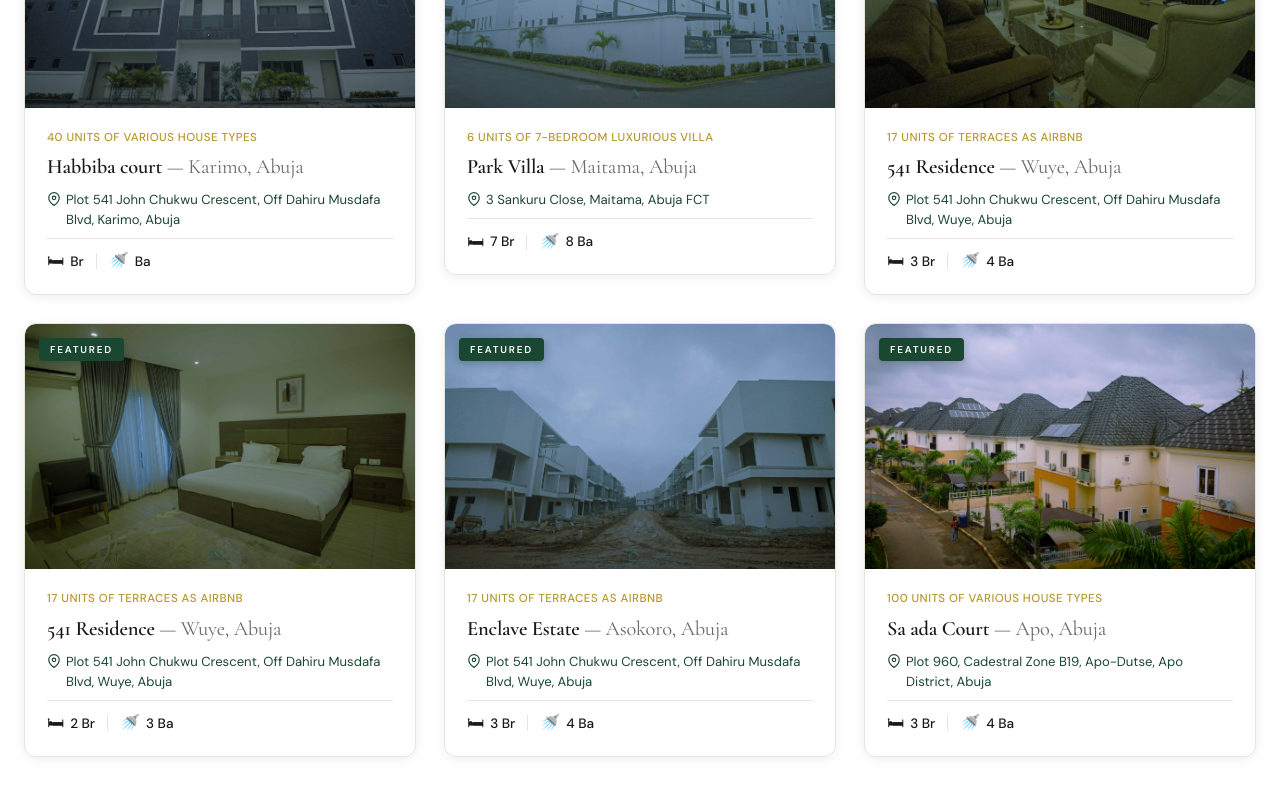
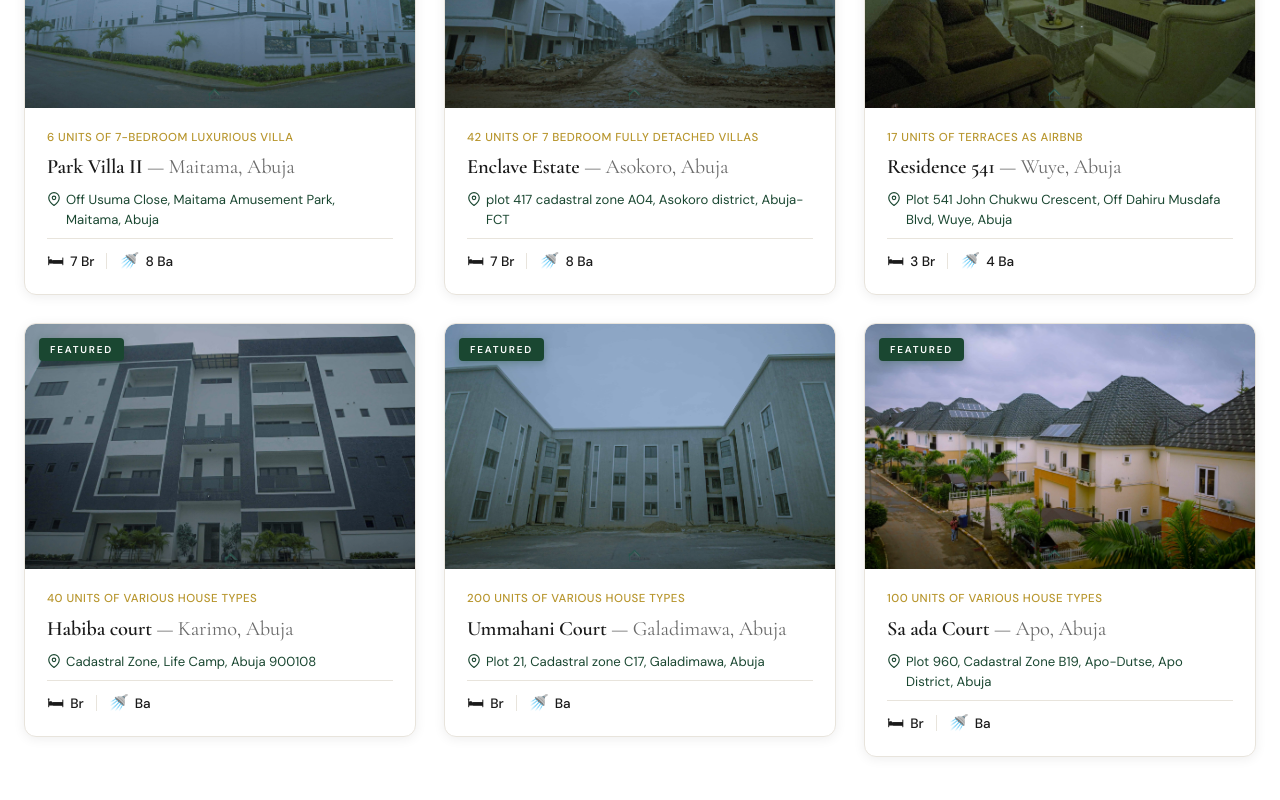
Before and after one commit to Wutdeajala/jerome-git-test, a React (Vite) app: page / in a window 1280 px wide. Shown: the part 1220-2020 px from the top of the page. Built offline with nearby package versions, Linux system fonts and the light colour scheme.

Commit message:
fix: adress and co

```diff
--- a/src/communities/ParkVilla.jsx
+++ b/src/communities/ParkVilla.jsx
@@ -16,17 +16,15 @@ import img8 from "../assets/images/proper/parkvillaI3.jpg";
 /* ─── DATA ─── */
 
 const amenities = [
-  { Icon: Trees,         label: "Children's Playground", desc: "Dedicated play areas within landscaped grounds" },
   { Icon: ShieldCheck,   label: "24/7 Security",          desc: "Manned gates, CCTV and perimeter patrols" },
   { Icon: Footprints,    label: "Walking Paths",           desc: "Scenic paved walkways throughout the estate" },
-  { Icon: Zap,           label: "Backup Power",            desc: "Uninterrupted power supply for every unit" },
   { Icon: ParkingCircle, label: "Ample Parking",           desc: "Dedicated bays plus visitor parking" },
   { Icon: Fence,         label: "Fenced & Private",        desc: "Each villa sits within its own gated compound" },
 ];
 
 const PROPERTIES = [
-  "Park Villa — Maitama, Abuja",
-  "Park Villas II — Maitama, Abuja",
+  "Park Villa II — Maitama, Abuja",
+  "Park Villas III — Maitama, Abuja",
   "541 Residence — Wuye, Abuja",
   "Enclave Estate — Asokoro, Abuja",
   "Saada Court — Apo Resettlement, Abuja",
@@ -88,7 +86,7 @@ const InterestModal = ({ onClose, onSuccess }) => {
       message:  sanitiseMessage(form.message),
     };
     try {
-      const res = await fetch("/api/register-interest", {
+      const res = await fetch("https://jerome-bima-backend.onrender.com", {
         method: "POST",
         headers: { "Content-Type": "application/json" },
         body: JSON.stringify(payload),
@@ -123,7 +121,7 @@ const InterestModal = ({ onClose, onSuccess }) => {
           <div className={`ri-field${errors.name ? " ri-field--error" : ""}`}>
             <label htmlFor="ri-name">Full Name <span aria-hidden="true">*</span></label>
             <input
-              id="ri-name" ref={firstFieldRef} type="text"
+              id="ri-name" name= "name" ref={firstFieldRef} type="text"
               placeholder="e.g. Amina Bello" value={form.name}
               onChange={handleChange("name")} autoComplete="name" maxLength={80} required
             />
@@ -133,7 +131,7 @@ const InterestModal = ({ onClose, onSuccess }) => {
           <div className={`ri-field${errors.email ? " ri-field--error" : ""}`}>
             <label htmlFor="ri-email">Email Address <span aria-hidden="true">*</span></label>
             <input
-              id="ri-email" type="email" placeholder="e.g. amina@example.com"
+              id="ri-email" name= "email" type="email" placeholder="e.g. amina@example.com"
               value={form.email} onChange={handleChange("email")}
               autoComplete="email" maxLength={254} required
             />
@@ -143,7 +141,7 @@ const InterestModal = ({ onClose, onSuccess }) => {
           <div className={`ri-field${errors.property ? " ri-field--error" : ""}`}>
             <label htmlFor="ri-property">Property of Interest <span aria-hidden="true">*</span></label>
             <div className="ri-select-wrap">
-              <select id="ri-property" value={form.property} onChange={handleChange("property")} required>
+              <select id="ri-property" name= "property" value={form.property} onChange={handleChange("property")} required>
                 <option value="" disabled>Select a property…</option>
                 {PROPERTIES.map((p) => <option key={p} value={p}>{p}</option>)}
               </select>
@@ -157,6 +155,7 @@ const InterestModal = ({ onClose, onSuccess }) => {
             </label>
             <textarea
               id="ri-message"
+              name= "message"
               placeholder="Preferred unit size, dates, any questions…"
               value={form.message} onChange={handleChange("message")} rows={4} maxLength={1000}
             />
@@ -370,7 +369,7 @@ const ParkVilla = () => {
         <div className="pv-hero__overlay" />
         <div className="pv-hero__content">
           <p className="pv-hero__eyebrow">Maitama · Abuja</p>
-          <h1 className="pv-hero__title">Park Villa</h1>
+          <h1 className="pv-hero__title">Park Villa II</h1>
           <p className="pv-hero__tagline">Luxurious Villas</p>
         </div>
         <div className="pv-scroll-indicator"><span /></div>
@@ -381,7 +380,7 @@ const ParkVilla = () => {
         <div className="pv-overview__badge">Overview</div>
         <h2 className="pv-overview__heading">A Residence Beyond Compare</h2>
         <p className="pv-overview__body">
-          Park Villa is an exclusive collection of six meticulously crafted 7-bedroom
+          Park Villa II is an exclusive collection of six meticulously crafted 7-bedroom
           detached villas nestled in the heart of Maitama — Abuja's most prestigious
           address. Set between the IBB International Golf &amp; Country Club and the
           Maitama Amusement Park, each villa is a masterclass in architectural refinement,
@@ -418,7 +417,7 @@ const ParkVilla = () => {
       <section className="pv-gallery container fade-in">
         <div className="pv-section-header">
           <div className="pv-overview__badge">Gallery</div>
-          <h2>Inside Park Villa</h2>
+          <h2>Inside Park Villa II</h2>
         </div>
 
         {/*
@@ -489,7 +488,7 @@ const ParkVilla = () => {
       {/* ── STICKY BAR ── */}
       {showSticky && (
         <div className="pv-sticky-cta">
-          <span className="pv-sticky-cta__name">Park Villa</span>
+          <span className="pv-sticky-cta__name">Park Villa II </span>
           <button className="pv-sticky-cta__btn" onClick={openModal}>
             Register Interest
           </button>
--- a/src/communities/Residence541.jsx
+++ b/src/communities/Residence541.jsx
@@ -121,7 +121,7 @@ const InterestModal = ({ onClose, onSuccess }) => {
     };
 
     try {
-      const res = await fetch("/api/register-interest", {
+      const res = await fetch("https://jerome-bima-backend.onrender.com", {
         method: "POST",
         headers: { "Content-Type": "application/json" },
         body: JSON.stringify(payload),
@@ -159,7 +159,7 @@ const InterestModal = ({ onClose, onSuccess }) => {
           <div className={`ri-field${errors.name ? " ri-field--error" : ""}`}>
             <label htmlFor="ri-name">Full Name <span aria-hidden="true">*</span></label>
             <input
-              id="ri-name" ref={firstFieldRef} type="text"
+              id="ri-name" name= "name" ref={firstFieldRef} type="text"
               placeholder="e.g. Amina Bello" value={form.name}
               onChange={handleChange("name")} autoComplete="name" maxLength={80} required
             />
@@ -169,7 +169,7 @@ const InterestModal = ({ onClose, onSuccess }) => {
           <div className={`ri-field${errors.email ? " ri-field--error" : ""}`}>
             <label htmlFor="ri-email">Email Address <span aria-hidden="true">*</span></label>
             <input
-              id="ri-email" type="email" placeholder="e.g. amina@example.com"
+              id="ri-email" name= "email" type="email" placeholder="e.g. amina@example.com"
               value={form.email} onChange={handleChange("email")}
               autoComplete="email" maxLength={254} required
             />
@@ -179,7 +179,7 @@ const InterestModal = ({ onClose, onSuccess }) => {
           <div className={`ri-field${errors.property ? " ri-field--error" : ""}`}>
             <label htmlFor="ri-property">Property of Interest <span aria-hidden="true">*</span></label>
             <div className="ri-select-wrap">
-              <select id="ri-property" value={form.property} onChange={handleChange("property")} required>
+              <select id="ri-property" name= "property" value={form.property} onChange={handleChange("property")} required>
                 <option value="" disabled>Select a property…</option>
                 {PROPERTIES.map((p) => <option key={p} value={p}>{p}</option>)}
               </select>
@@ -192,7 +192,7 @@ const InterestModal = ({ onClose, onSuccess }) => {
               Message <span className="ri-field__optional">(optional)</span>
             </label>
             <textarea
-              id="ri-message" placeholder="Preferred unit size, dates, any questions…"
+              id="ri-message" name= "message" placeholder="Preferred unit size, dates, any questions…"
               value={form.message} onChange={handleChange("message")} rows={4} maxLength={1000}
             />
             <span className="ri-field__count">{form.message.length} / 1000</span>
@@ -405,7 +405,7 @@ const Residence541 = () => {
         <div className="pv-hero__overlay" />
         <div className="pv-hero__content fade-in">
           <p className="pv-hero__eyebrow">Wuye · Abuja</p>
-          <h1 className="pv-hero__title">541 Residence</h1>
+          <h1 className="pv-hero__title">Residence 541</h1>
           <p className="pv-hero__tagline">16 Units of Premium Serviced Apartments</p>
         </div>
         <div className="pv-scroll-indicator"><span /></div>
@@ -548,7 +548,7 @@ const Residence541 = () => {
       {/* ── DYNAMIC ISLAND STICKY BAR ── */}
       {showSticky && (
         <div className="pv-sticky-cta">
-          <span className="pv-sticky-cta__name">541 Residence</span>
+          <span className="pv-sticky-cta__name">Residence 541</span>
           <button className="pv-sticky-cta__btn" onClick={openModal}>
             Register Interest
           </button>
--- a/src/components/FeaturedProperties.jsx
+++ b/src/components/FeaturedProperties.jsx
@@ -4,79 +4,70 @@ import { ArrowRight } from "lucide-react";
 import './FProps.css';
 
 import property1 from '../assets/images/proper/parkvillaI1.jpg';
-import property2 from '../assets/images/proper/541R3.jpg';
-import property8 from '../assets/images/proper/541R6.jpg';
+import property2 from '../assets/images/proper/541R6.jpg';
+import property8 from '../assets/images/proper/UMcourt6.jpg';
 import property3 from "../assets/images/proper/HBcourt1.jpg";
 import property5 from "../assets/images/proper/ECestate2.jpg";
 import property7 from "../assets/images/proper/Sa'ada4.jpg";
 // ─── Only Maitama & Wuye properties ───────────────────────────────────────────
 const properties = [
   {
+
     id: 1,
-    title: 'Habbiba court',
-    image: property3,
-    type: 'townhouse',
-    route: '/coming-soon',
-    subtitle: 'Karimo, Abuja',
-    availability: '40 units of various house types',
-    address: 'Plot 541 John Chukwu Crescent, Off Dahiru Musdafa Blvd, Karimo, Abuja',
-    mapUrl: 'https://www.google.com/maps/search/Plot+541+John+Chukwu+Crescent+Wuye+Abuja/@9.0653,7.4836,17z',
-    badge: 'FEATURED',
-  },
-  {
-    id: 2,
-    title: 'Park Villa',
+    title: 'Park Villa II',
     route: '/pvmabs',
     subtitle: 'Maitama, Abuja',
     availability: '6 units of 7-bedroom Luxurious villa',
-    address: '3 Sankuru Close, Maitama, Abuja FCT',
-    mapUrl:
-      'https://www.google.com/maps/search/3+Sankuru+Close+Maitama+Abuja/@9.086,7.4995,17z',
+    address: 'Off Usuma Close, Maitama Amusement Park, Maitama, Abuja',
     bedrooms: 7,
     bathrooms: 8,
     image: property1,
     badge: 'FEATURED',
   },
   {
+    id: 2,
+    title: 'Enclave Estate',
+    image: property5,
+    route: '/enclv',
+    subtitle: 'Asokoro, Abuja',
+    availability: '42 units of 7 bedroom fully detached Villas',
+    address: 'plot 417 cadastral zone A04, Asokoro district, Abuja-FCT',
+    bedrooms: 7,
+    bathrooms: 8,
+    badge: 'FEATURED',
+  },
+  {
     id: 3,
-    title: '541 Residence',
+    title: 'Residence 541',
     route: '/res541',
     subtitle: 'Wuye, Abuja',
     availability: '17 units of terraces as Airbnb',
     address: 'Plot 541 John Chukwu Crescent, Off Dahiru Musdafa Blvd, Wuye, Abuja',
-    mapUrl:
-      'https://www.google.com/maps/search/Plot+541+John+Chukwu+Crescent+Wuye+Abuja/@9.0653,7.4836,17z',
     bedrooms: 3,
     bathrooms: 4,
-    image: property8,
+    image: property2,
     badge: 'FEATURED',
   },
   {
     id: 4,
-    title: '541 Residence',
-    route: '/res541',
-    subtitle: 'Wuye, Abuja',
-    availability: '17 units of terraces as Airbnb',
-    address: 'Plot 541 John Chukwu Crescent, Off Dahiru Musdafa Blvd, Wuye, Abuja',
-    mapUrl:
-      'https://www.google.com/maps/search/Plot+541+John+Chukwu+Crescent+Wuye+Abuja/@9.0653,7.4836,17z',
-    bedrooms: 2,
-    bathrooms: 3,
-    image: property2,
+    title: 'Habiba court',
+    image: property3,
+    type: 'townhouse',
+    route: '/coming-soon',
+    subtitle: 'Karimo, Abuja',
+    availability: '40 units of various house types',
+    address: 'Cadastral Zone, Life Camp, Abuja 900108',
     badge: 'FEATURED',
   },
   {
     id: 5,
-    title: 'Enclave Estate',
-    image: property5,
-    route: '/enclv',
-    subtitle: 'Asokoro, Abuja',
-    availability: '17 units of terraces as Airbnb',
-    address: 'Plot 541 John Chukwu Crescent, Off Dahiru Musdafa Blvd, Wuye, Abuja',
-    mapUrl:
-      'https://www.google.com/maps/search/Plot+541+John+Chukwu+Crescent+Wuye+Abuja/@9.0653,7.4836,17z',
-    bedrooms: 3,
-    bathrooms: 4,
+    title: 'Ummahani Court',
+    image: property8,
+    type: 'townhouse',
+    route: '/umhc',
+    subtitle: 'Galadimawa, Abuja',
+    availability: '200 units of various house types',
+    address: 'Plot 21, Cadastral zone C17, Galadimawa, Abuja',
     badge: 'FEATURED',
   },
   {
@@ -86,11 +77,7 @@ const properties = [
      route: '/saadacrt',
      subtitle: 'Apo, Abuja',
      availability: '100 units of various house types',
-     address: 'Plot 960, Cadestral Zone B19, Apo-Dutse, Apo District, Abuja',
-     mapUrl:
-       'https://maps.app.goo.gl/E8nG3dZ8JsdMxmoz6',
-     bedrooms: 3,
-     bathrooms: 4,
+     address: 'Plot 960, Cadastral Zone B19, Apo-Dutse, Apo District, Abuja',
      badge: 'FEATURED',
   },
 
--- a/src/components/Proplist.jsx
+++ b/src/components/Proplist.jsx
@@ -45,74 +45,32 @@ import property11 from "../assets/images/proper/UMcourt6.jpg";
 const properties = [
   {
     id: 1,
-    title: 'Park Villa I',
+    title: 'Park Villa II',
     image: property1,
     type: 'villa',
     route: '/pvmabs',
     subtitle: 'Maitama, Abuja',
-    availability: '15 units of 9-bedroom Luxurious villa',
+    availability: '6 units of 7-bedroom Luxurious villa',
     address: 'Off Usuma Close, Maitama Amusement Park, Maitama, Abuja',
-    mapUrl: 'https://www.google.com/maps/search/Off+Usuma+Close+Maitama+Amusement+Park+Maitama+Abuja/@9.0859855,7.5003871,17z',
     bedrooms: 9,
     bathrooms: 10,
     badge: 'FEATURED',
   },
   {
     id: 2,
-    title: 'Rescidence 541',
+    title: 'Residence 541',
     image: property2,
     type: 'apartment',
     route: '/res541',
     subtitle: 'Wuye, Abuja',
     availability: '17 units of terraces as Airbnb',
     address: 'Plot 541 John Chukwu Crescent, Off Dahiru Musdafa Blvd, Wuye, Abuja',
-    mapUrl: 'https://www.google.com/maps/search/Plot+541+John+Chukwu+Crescent+Wuye+Abuja/@9.0653,7.4836,17z',
     bedrooms: 3,
     bathrooms: 4,
     badge: 'FEATURED',
   },
   {
     id: 3,
-    title: 'Habbiba court',
-    image: property3,
-    type: 'townhouse',
-    route: '/coming-soon',
-    subtitle: 'Karimo, Abuja',
-    availability: '40 units of various house types',
-    address: 'Plot 541 John Chukwu Crescent, Off Dahiru Musdafa Blvd, Karimo, Abuja',
-    mapUrl: 'https://www.google.com/maps/search/Plot+541+John+Chukwu+Crescent+Wuye+Abuja/@9.0653,7.4836,17z',
-    badge: 'FEATURED',
-  },
-  {
-    id: 4,
-    title: 'Ummahani Court',
-    image: property4,
-    type: 'apartment',
-    route: '/umhc',
-    subtitle: 'Galadimawa, Abuja',
-    availability: '2 Bedroom Serviced Apartment',
-    address: 'Plot 426, Tigris Crescent, Aguiyi Ironsi St, Abuja',
-    mapUrl: 'https://maps.app.goo.gl/fGRwBQhyhUohMrnm7',
-    bedrooms: 3,
-    bathrooms: 4,
-    badge: 'FEATURED',
-  },
-  {
-    id: 11,
-    title: 'Ummahani Court',
-    image: property11,
-    type: 'townhouse',
-    route: '/umhc',
-    subtitle: 'Galadimawa, Abuja',
-    availability: '200 units of various house types',
-    address: 'Plot 426, Tigris Crescent, Aguiyi Ironsi St, Abuja',
-    mapUrl: 'https://maps.app.goo.gl/fGRwBQhyhUohMrnm7',
-    bedrooms: 3,
-    bathrooms: 4,
-    badge: 'FEATURED',
-  },
-  {
-    id: 5,
     title: 'Enclave Estate',
     image: property5,
     type: 'villa',
@@ -120,6 +78,32 @@ const properties = [
     subtitle: 'Asokoro, Abuja',
     availability: '42 units of 7 bedroom fully detached Villas',
     address: 'plot 417 cadastral zone A04, Asokoro district, Abuja-FCT',
+    bedrooms: 7,
+    bathrooms: 8,
+    badge: 'FEATURED',
+  },
+  {
+    id: 4,
+    title: 'Ummahani Court',
+    image: property4,
+    type: 'townhouse',
+    route: '/umhc',
+    subtitle: 'Galadimawa, Abuja',
+    availability: '200 units of various house types',
+    address: 'Plot 21, Cadastral zone C17, Galadimawa, Abuja',
+    bedrooms: 3,
+    bathrooms: 4,
+    badge: 'FEATURED',
+  },
+    {
+    id: 5,
+    image: property9,
+    title: 'Sa ada Court',
+    type: 'townhouse',
+    route: '/saadacrt',
+    subtitle: 'Apo, Abuja',
+    availability: '100 units of various house types',
+    address: 'Plot 960, Cadastral Zone B19, Apo-Dutse, Apo District, Abuja',
     bedrooms: 3,
     bathrooms: 4,
     badge: 'FEATURED',
@@ -131,41 +115,63 @@ const properties = [
     type: 'terrace',
     route: '/coming-soon',
     subtitle: 'Maitama, Abuja',
-    availability: '17 units of terraces as Airbnb',
+    availability: '4 units of 5 bedroom terraces',
     address: 'Maitama, Abuja 904101, Federal Capital Territory',
-    mapUrl: 'https://maps.app.goo.gl/nCVnXR83mo2GivAC6',
+    bedrooms: 5,
+    bathrooms: 6,
+    badge: 'FEATURED',
+  },
+  {
+    id: 7,
+    title: 'Habiba court',
+    image: property3,
+    type: 'townhouse',
+    route: '/coming-soon',
+    subtitle: 'Karimo, Abuja',
+    availability: '40 units of various house types',
+    address: 'Cadastral Zone, Life Camp, Abuja 900108',
+    badge: 'FEATURED',
+  },
+  {
+    id: 8,
+    image: property10,
+    title: 'Sa ada Court',
+    type: 'apartment',
+    route: '/saadacrt',
+    subtitle: 'Apo, Abuja',
+    availability: '2-Bedroom Apartment',
+    address: 'Plot 960, Cadestral Zone B19, Apo-Dutse, Apo District, Abuja',
     bedrooms: 3,
     bathrooms: 4,
     badge: 'FEATURED',
   },
   {
-    id: 7,
-    image: property9,
-    title: 'Sa ada Court',
-    type: 'townhouse',
-    route: '/saadacrt',
-    subtitle: 'Apo, Abuja',
-    availability: '100 units of various house types',
-    address: 'Plot 960, Cadestral Zone B19, Apo-Dutse, Apo District, Abuja',
-    mapUrl: 'https://maps.app.goo.gl/E8nG3dZ8JsdMxmoz6',
+    id: 9,
+    title: 'Ummahani Court',
+    image: property11,
+    type: 'apartment',
+    route: '/umhc',
+    subtitle: 'Galadimawa, Abuja',
+    availability: '2 Bedroom Apartment',
+    address: 'Plot 21, Cadastral zone C17, Galadimawa, Abuja',
     bedrooms: 3,
     bathrooms: 4,
     badge: 'FEATURED',
   },
   {
-    id: 8,
-    title: 'Park Villa II',
+    id: 10,
+    title: 'Park Springs III',
     image: property8,
     type: 'villa',
     route: '/coming-soon',
     subtitle: 'Maitama, Abuja',
-    availability: '6 units of 7 bedroom villas currently under construction',
+    availability: '8 & 6 bedroom fully detached villas currently under construction',
     bedrooms: 7,
     bathrooms: 8,
     badge: 'FEATURED',
   },
   {
-    id: 9,
+    id: 11,
     title:'Lake Chad',
     image: property7,
     type: 'terrace',
@@ -174,20 +180,7 @@ const properties = [
     availability: '8 units of terraces currently under construction',
     badge: 'FEATURED',
   },
-  {
-    id: 10,
-    image: property10,
-    title: 'Sa ada Court',
-    type: 'apartment',
-    route: '/saadacrt',
-    subtitle: 'Apo, Abuja',
-    availability: '2-Bedroom Serviced Apartment',
-    address: 'Plot 960, Cadestral Zone B19, Apo-Dutse, Apo District, Abuja',
-    mapUrl: 'https://maps.app.goo.gl/E8nG3dZ8JsdMxmoz6',
-    bedrooms: 3,
-    bathrooms: 4,
-    badge: 'FEATURED',
-  },
+
 ];
 
 /* ===============================================================
```
Also changed, not shown: src/communities/EnclaveE.jsx (+5 -5 lines), src/communities/Sa'adaC.jsx (+6 -7 lines), src/communities/UmmahaniC.jsx (+8 -8 lines), src/components/Fdev.jsx (+4 -4 lines), src/components/Footer.jsx (+6 -5 lines), src/components/contact.jsx (+11 -6 lines).
